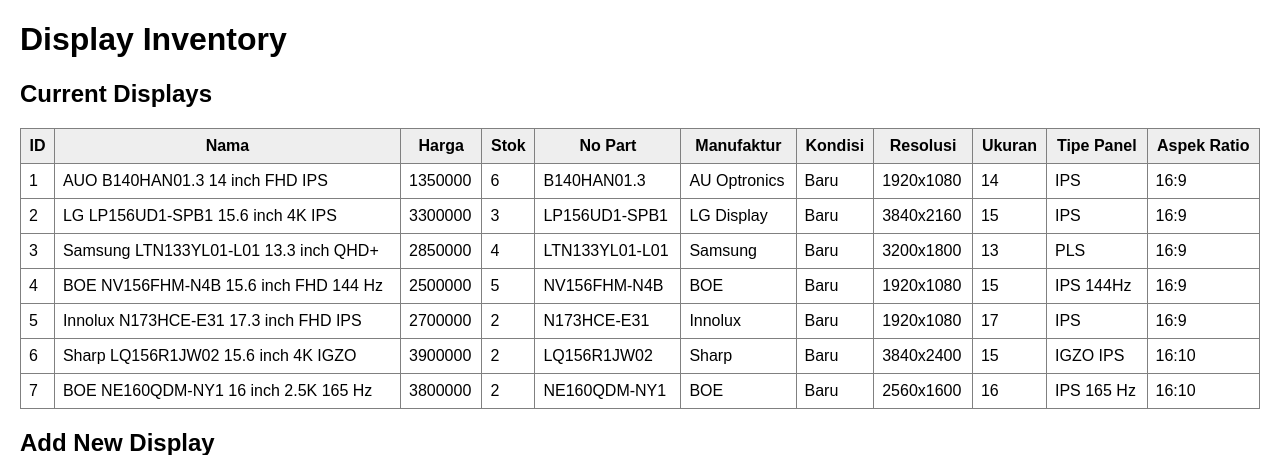
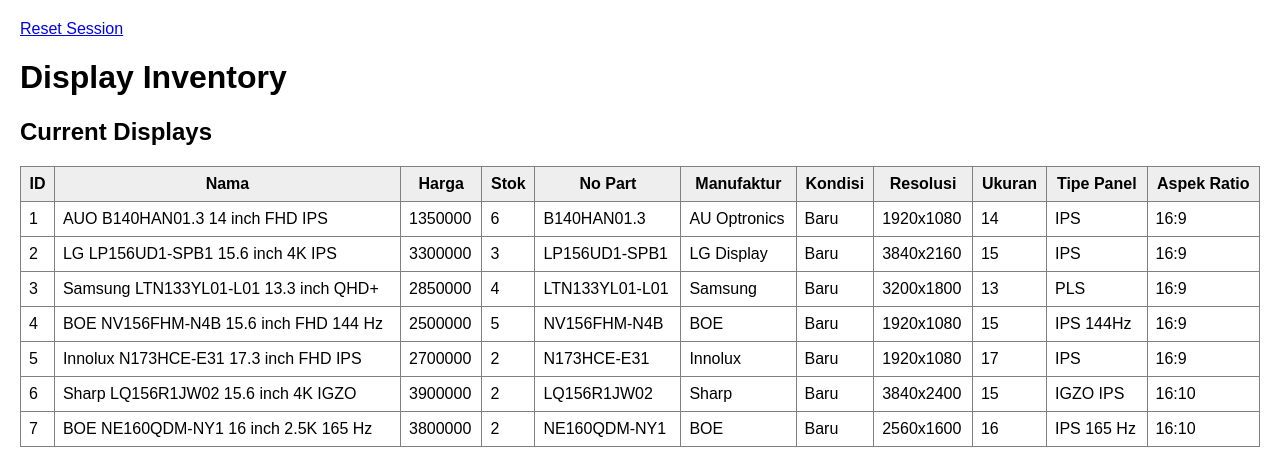
Before and after one commit to Shinbazakura/TP2DPBO2425C1, a PHP site: page / in a window 1280 px wide. Shown: the top 455 px of the page. Run offline with PHP 8.4, Linux system fonts and the light colour scheme.

Commit message:
Add PHP Code

```diff
--- a/Folder PHP/index.php
+++ b/Folder PHP/index.php
@@ -75,6 +75,7 @@
     </style>
 </head>
 <body>
+<a href="reset.php">Reset Session</a>
 
 <h1>Display Inventory</h1>
 
@@ -96,6 +97,5 @@
     <input type="text" name="aspekRatio" placeholder="Aspek Ratio" required>
     <input type="submit" value="Add Display">
 </form>
-
 </body>
 </html>
```
